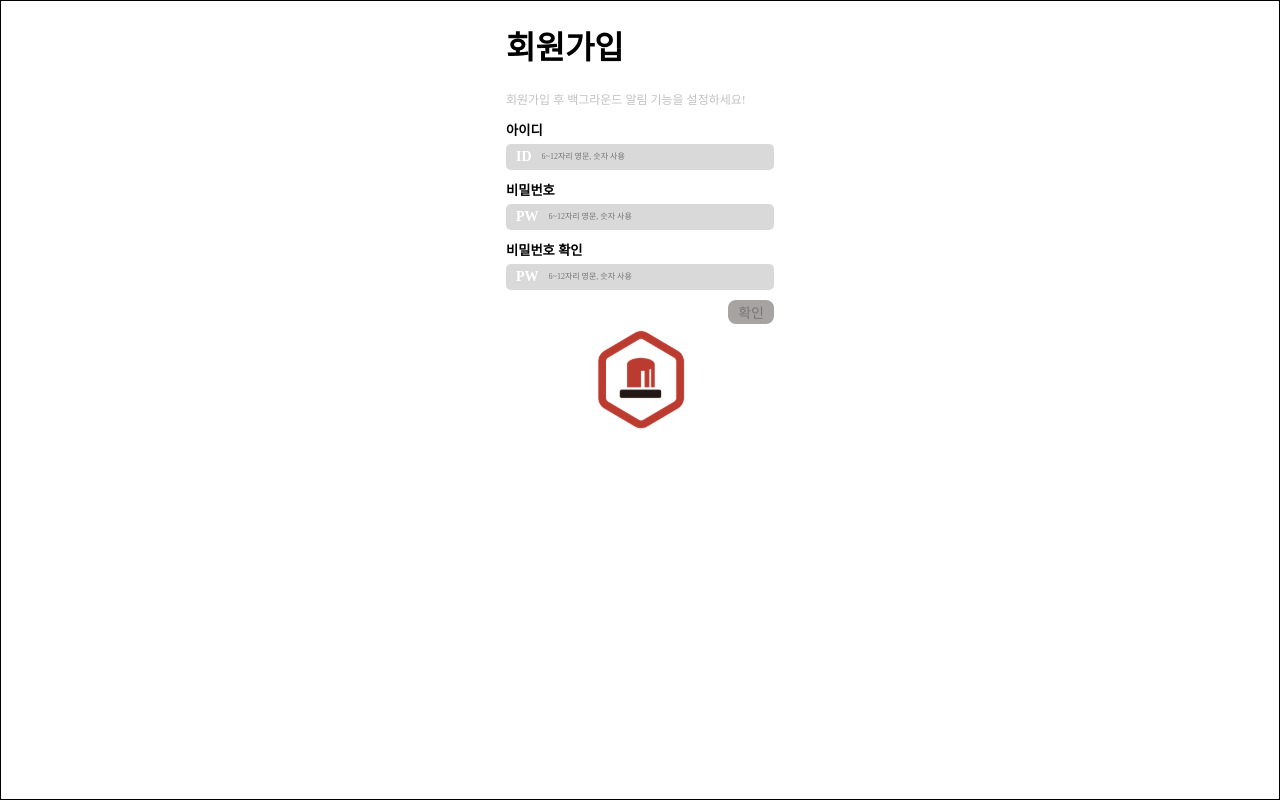
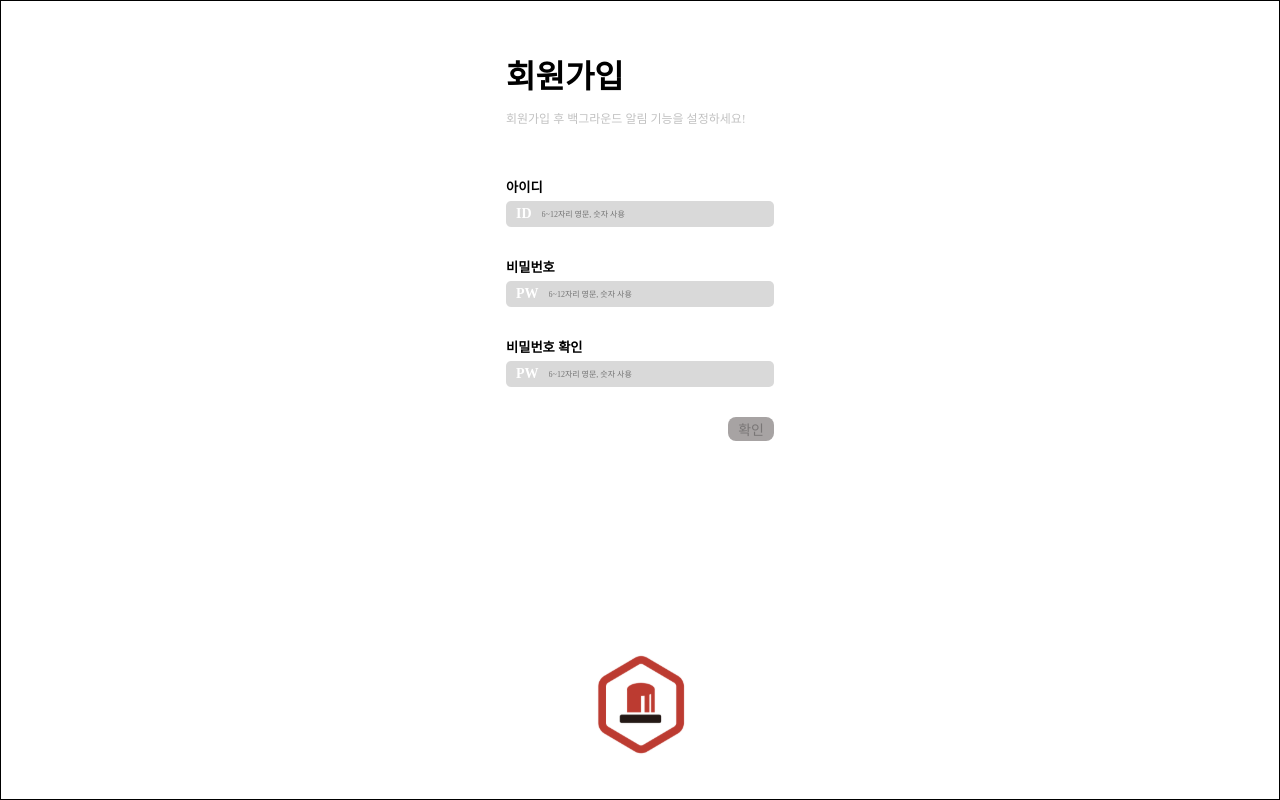
Before and after one commit to bbiyongbbiyong/bbiyong-front, a React (Create React App) app: page /join in a window 1280 px wide. Built offline with nearby package versions, Linux system fonts and the light colour scheme; a web font is replaced by a local one.

Commit message:
design(Signup): 회원가입 페이지 퍼블리싱

```diff
--- a/src/css/Signup.css
+++ b/src/css/Signup.css
@@ -1,13 +1,21 @@
 #signup-container {
-  width: fit-content;
+  margin-top: 50px;
 
   display: flex;
   flex-direction: column;
+
+  position: relative;
+  height: calc(100% - 50px);
+}
+
+#signup-text h1 {
+  margin: 0px;
 }
 
 #signup-text p {
   color: #c2c2c2;
   font-size: 12px;
+  margin-bottom: 50px;
 }
 
 #signup-input-container {
@@ -19,7 +27,6 @@
 }
 
 #submit-button-container {
-  width: 100%;
   display: flex;
   justify-content: end;
 }
@@ -44,6 +51,9 @@
   width: 100%;
   display: flex;
   justify-content: center;
+
+  position: absolute;
+  bottom: 40px;
 }
 
 #logo-container img {
--- a/src/css/TextInput.css
+++ b/src/css/TextInput.css
@@ -4,7 +4,7 @@
 
   width: 248px;
   padding: 5px 10px;
-  margin: 0px 0px 10px 0px;
+  margin: 0px 0px 30px 0px;
 
   background-color: #d9d9d9;
   border-radius: 5px;
```
